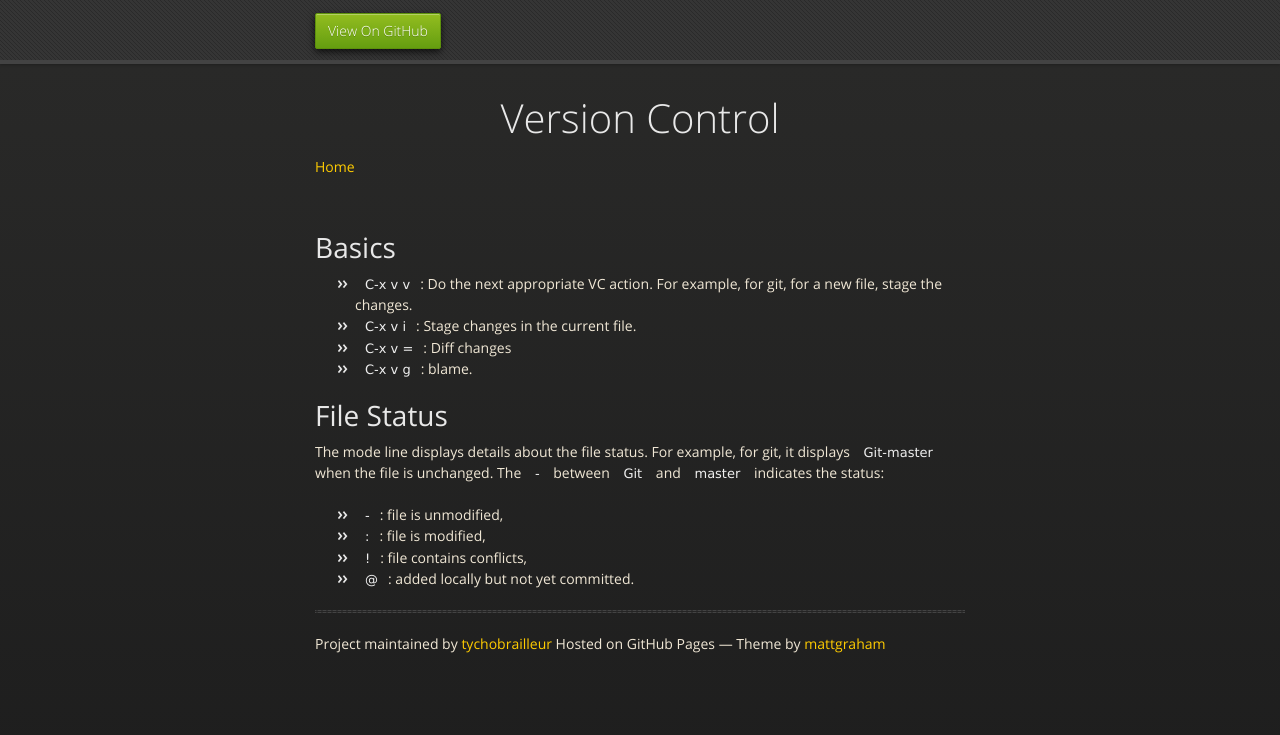
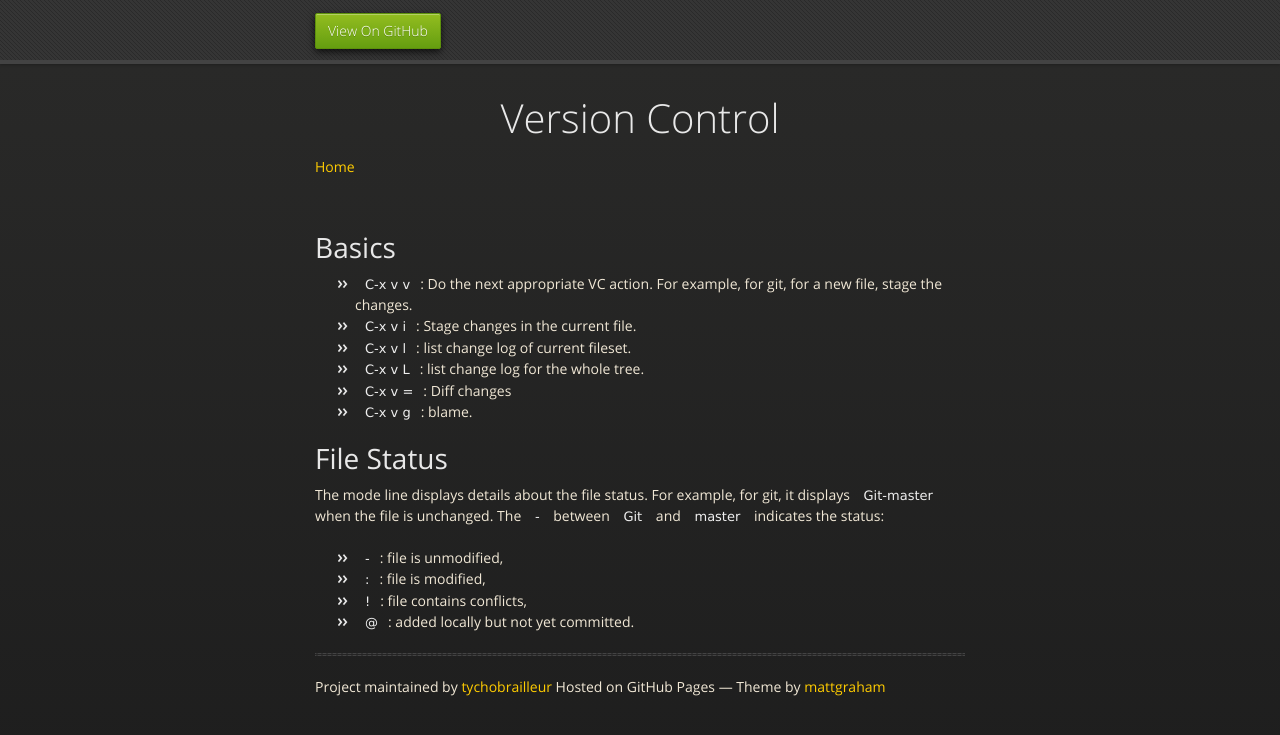
Before and after one commit to tychobrailleur/tychobrailleur.github.io, a Jekyll site: the page built from vcs.md, in a window 1280 px wide. Shown: the top 735 px of the page. Built offline with Jekyll 4.4.1, drawn with Linux system fonts in a browser that asks for light colours; nearby versions of some CDN libraries.

```diff
--- a/vcs.md
+++ b/vcs.md
@@ -7,6 +7,8 @@ layout: default
 
 - `C-x v v`: Do the next appropriate VC action.  For example, for git, for a new file, stage the changes.
 - `C-x v i`: Stage changes in the current file.
+- `C-x v l`: list change log of current fileset.
+- `C-x v L`: list change log for the whole tree.
 - `C-x v =`: Diff changes
 - `C-x v g`: blame.
 
```
Also changed, not shown: help.md (+2 -1 lines).
